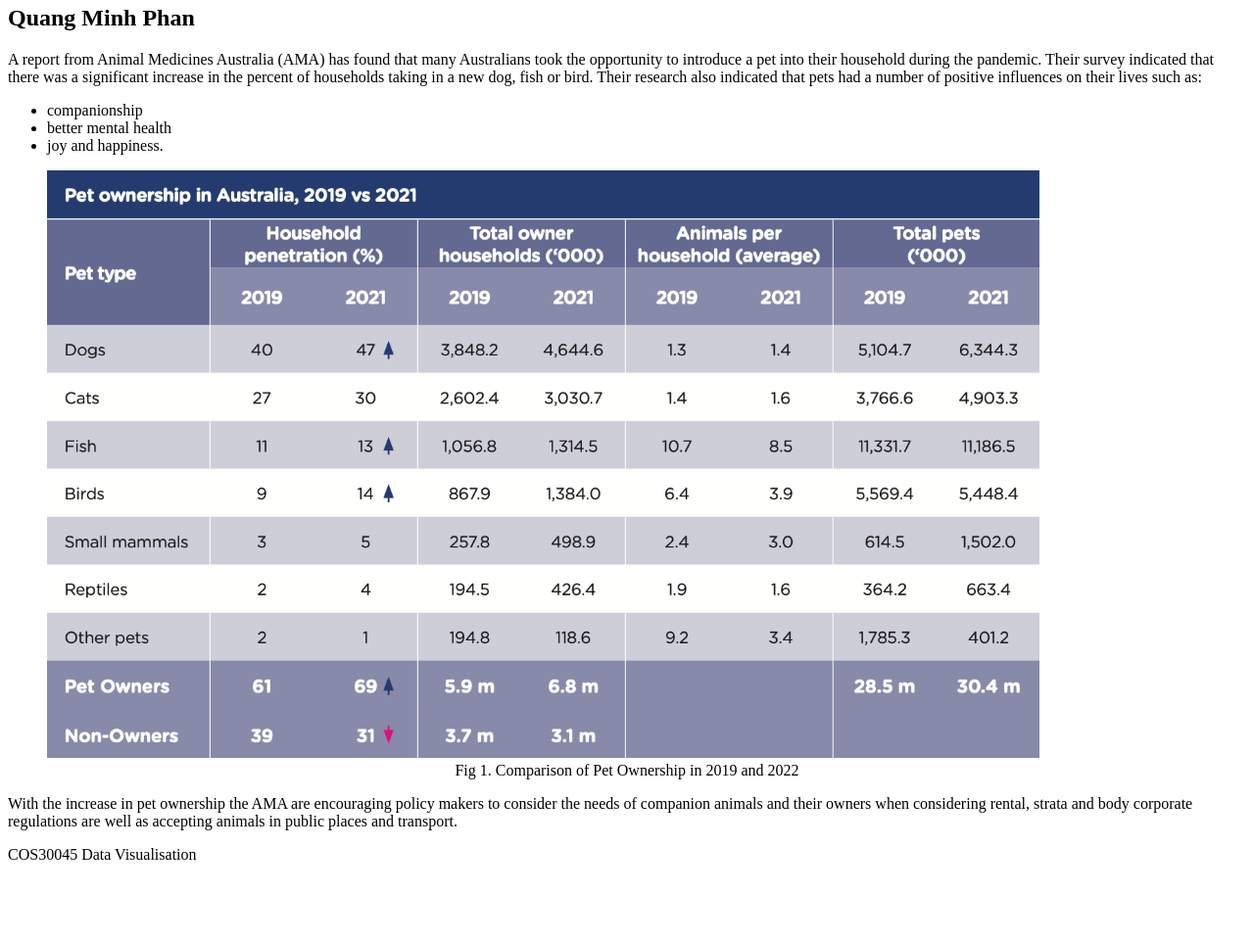
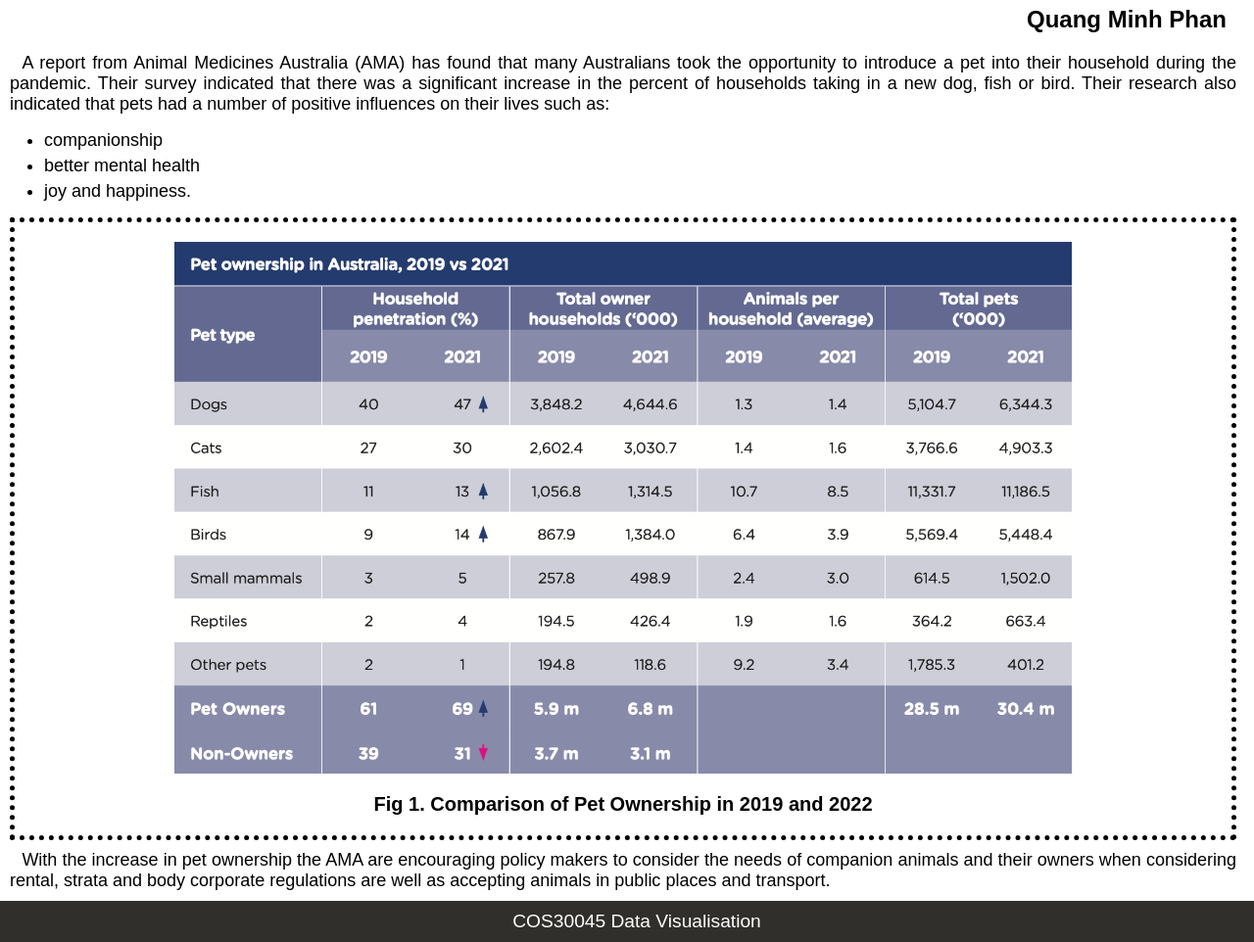
Before and after one commit to minhphan6624/COS30045, a plain HTML site: page Week01/index.html in a window 1280 px wide. Shown: the part 75-1037 px from the top of the page at 98% size. Before the commit the page ends 965 px from the top, so only its background shows below. Drawn offline with Linux system fonts and the light colour scheme.

Commit message:
Lab1.1 - Added CSS

```diff
--- a/Week01/index.css
+++ b/Week01/index.css
@@ -1,9 +1,67 @@
-figure {
-    align-items: center;
+* {
+    font-family: Arial, Helvetica, sans-serif;
+    /* background-color: lightskyblue; */
+    margin-left: auto;
 }
 
-figure img {}
+h1 {
+    text-align: left;
+    font-family: 'Tahoma', Geneva, Verdana, sans-serif;
+    color: lightskyblue;
+}
+
+.author {
+    text-align: right;
+    margin: 20px;
+}
+
+.main-text {
+    font-size: large;
+    text-align: justify;
+    text-indent: 1cap;
+    margin: 10px 10px;
+}
+
+ul {
+    margin: 15px, 10px;
+    padding: auto;
+}
+
+ul li {
+    font-size: 18px;
+    margin: 5px;
+}
+
+figure {
+    display: flex;
+    margin: 10px 10px;
+    padding: 10px;
+    flex-direction: column;
+    align-items: center;
+    border: 5px dotted black;
+}
+
+figure img {
+    margin: 10px;
+    width: 75%;
+    height: 75%;
+}
 
 figure figcaption {
     text-align: center;
+    margin: 10px auto;
+    font-size: 20px;
+    font-weight: bold;
 }
+
+footer {
+    width: 100%;
+    height: max-content;
+    padding: 10px;
+    position: absolute;
+    background-color: #302f2b;
+    font-size: larger;
+    text-align: center;
+
+    color: white;
+}
--- a/Week01/index.html
+++ b/Week01/index.html
@@ -16,9 +16,10 @@
 <body>
 
     <h1>Pets and the Pandemic</h1>
-    <h2>Quang Minh Phan</h2>
+    <h2 class="author">Quang Minh Phan</h2>
 
-    <p>A report from Animal Medicines Australia (AMA) has found that many Australians took the opportunity to introduce
+    <p class="main-text">A report from Animal Medicines Australia (AMA) has found that many Australians took the
+        opportunity to introduce
         a pet into their household during the pandemic. Their survey indicated that there was a significant increase in
         the percent of households taking in a new dog, fish or bird. Their research also indicated that pets had a
         number of positive influences on their lives such as:</p>
@@ -32,7 +33,8 @@
         <figcaption>Fig 1. Comparison of Pet Ownership in 2019 and 2022</figcaption>
     </figure>
 
-    <p>With the increase in pet ownership the AMA are encouraging policy makers to consider the needs of companion
+    <p class="main-text">With the increase in pet ownership the AMA are encouraging policy makers to consider the needs
+        of companion
         animals and their owners when considering rental, strata and body corporate regulations are well as accepting
         animals in public places and transport.
     </p>
```
